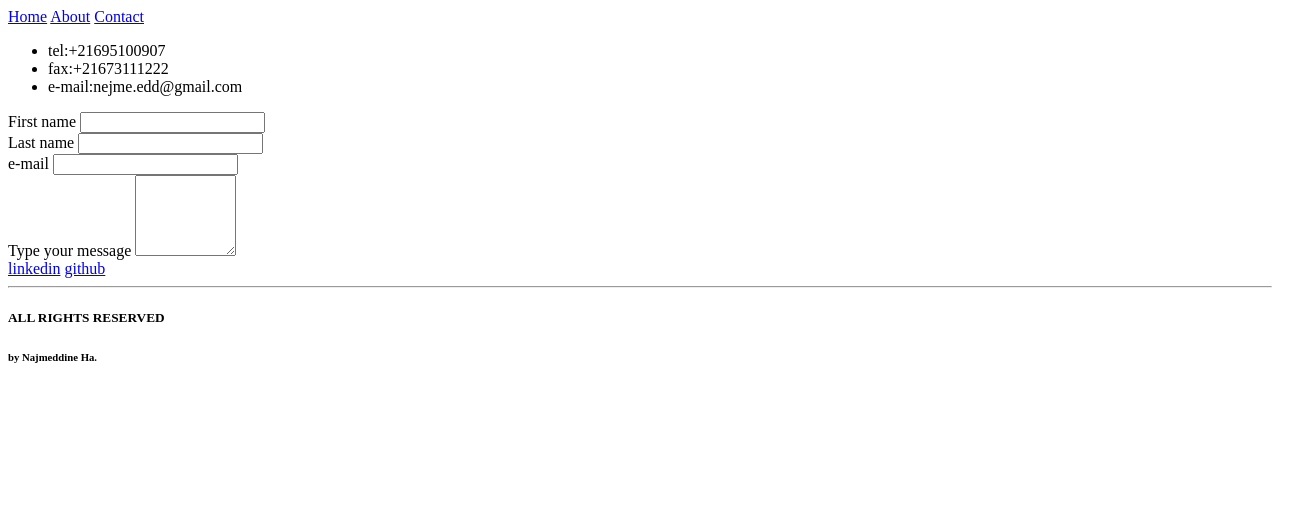
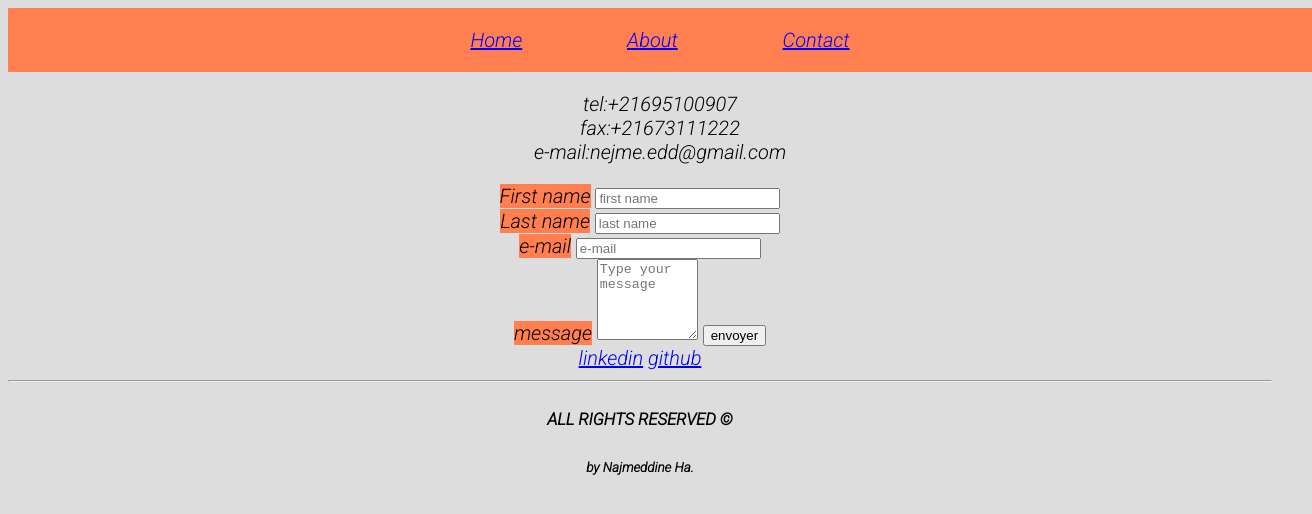
Before and after one commit to NajmeEdd/my-2nd-checkpoint, a plain HTML site: page contact.html in a window 1280 px wide. Shown: the whole page, 1312 px wide, since content can reach past the window. Drawn offline with Linux system fonts and the light colour scheme.

Commit message:
2nd checkpoint

```diff
--- /dev/null
+++ b/Style.css
@@ -0,0 +1,36 @@
+@import url('https://fonts.googleapis.com/css2?family=Roboto:ital,wght@1,300&display=swap');
+body {
+  background-color: #dddddd;
+  font-family: roboto;
+  font-size: 20px;
+  /* width: fit-content; */
+  font-family: "Roboto", sans-serif;
+  text-align: center;
+}
+label {
+  background-color: coral;
+}
+main h1 {
+  font-size: 10;
+}
+
+.the-nav-bar {
+  background-color: coral;
+  padding: 20px;
+  width: 100%;
+}
+.link {
+  padding: 50px;
+  color: blue;
+}
+li {
+  text-align: center;
+}
+.infos {
+  font-size: 20px;
+  font-family: 'Roboto', sans-serif;
+  color:red;
+}
+ul {
+  list-style-type: none;
+}
--- a/contact.html
+++ b/contact.html
@@ -1,16 +1,22 @@
 <!DOCTYPE html>
 <html lang="en">
   <head>
+    <link rel="stylesheet" href="style.css" />
+    <link
+      href="https://fonts.googleapis.com/css2?family=Roboto:ital,wght@1,300&display=swap"
+      rel="stylesheet"
+    />
+
     <meta charset="UTF-8" />
     <meta name="viewport" content="width=device-width, initial-scale=1.0" />
     <title>Document</title>
   </head>
   <body>
     <header>
-      <nav>
-        <a href="index.html">Home</a>
-        <a href="about.html">About</a>
-        <a href="contact.html">Contact</a>
+      <nav class="the-nav-bar">
+        <a class="link" href="index.html">Home</a>
+        <a class="link" href="about.html">About</a>
+        <a class="link" href="contact.html">Contact</a>
       </nav>
     </header>
     <main>
@@ -21,23 +27,31 @@
       </ul>
       <form action="">
         <label for="text">First name</label>
-<input type="text">
-<br>
+        <input type="text" placeholder="first name " required />
+        <br />
         <label for="text">Last name</label>
-<input type="text">
-<br>
+        <input type="text" placeholder="last name " required />
+        <br />
         <label for="text">e-mail</label>
-<input type="email">
-<br>
-<label >Type your message</label>
-<textarea name="type your message" id="" cols="10" rows="5"></textarea>
+        <input type="email" placeholder="e-mail" />
+        <br />
+        <label>message</label>
+        <textarea
+          input
+          placeholder="Type your message"
+          name="message"
+          id=""
+          cols="10"
+          rows="5"
+        ></textarea>
+        <input type="submit" value="envoyer" />
       </form>
       <a href="https://www.linkedin.com/in/najmeha/">linkedin</a>
       <a href="https://github.com/NajmeEdd">github</a>
     </main>
     <footer>
-        <hr>
-            <h5>ALL RIGHTS RESERVED</h5>
+      <hr />
+      <h5>ALL RIGHTS RESERVED ©</h5>
       <h6>by Najmeddine Ha.</h6>
     </footer>
   </body>
```
Also changed, not shown: about.html (+16 -12 lines), index.html (+24 -15 lines). Lines whose indentation alone changed are shown as unchanged.
